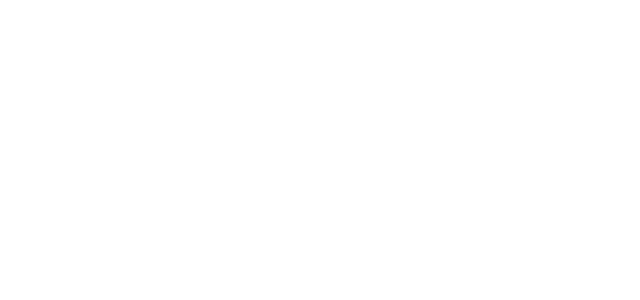
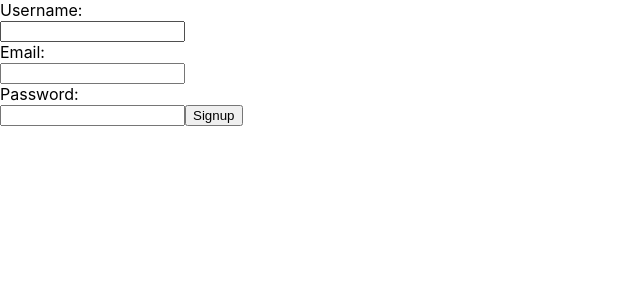
Before and after one commit to Waro0N/cashApp-frontend, a React (Create React App) app: page / in a window 1280 px wide. Shown: the top 300 px of the page, without its empty margins (0-640 px from the left). Built offline with nearby package versions, Linux system fonts and the light colour scheme.

Commit message:
added signup form skeleton

```diff
--- a/src/components/home.js
+++ b/src/components/home.js
@@ -1,5 +1,50 @@
+import React, { useState, useEffect } from "react";
+
+
+
 const Home = () => {
+    const [userName, setUserName] = useState('')
+    const [email, setEmail] = useState('')
+    const [password, setPassword] = useState('')
+    const submitForm = async () => {
+        const formData = new FormData()
+        await formData.append('username', userName);
+        await formData.append('email', email);
+        await formData.append('password', password)
 
+
+    }
+    return (
+        <>
+            <div>
+                <label for="fname">Username:</label><br />
+                <input
+                    onChange={async (e) => {
+                        await setUserName(e.target.value)
+                    }}
+                    type="text"
+                    id="fname"
+                    name="fname" /><br />
+                <label for="email">Email:</label><br />
+                <input
+                    onChange={async (e) => {
+                        await setEmail(e.target.value)
+                    }}
+                    type="text"
+                    id="emial"
+                    name="email"></input><br />
+                <label for="password">Password:</label><br />
+                <input
+                    onChange={async (e) => {
+                        await setPassword(e.target.value)
+                    }}
+                    type="password"
+                    id="password"
+                    name="password"></input>
+                <button onClick={submitForm}>Signup</button>
+            </div>
+        </>
+    )
 }
 
 
```
